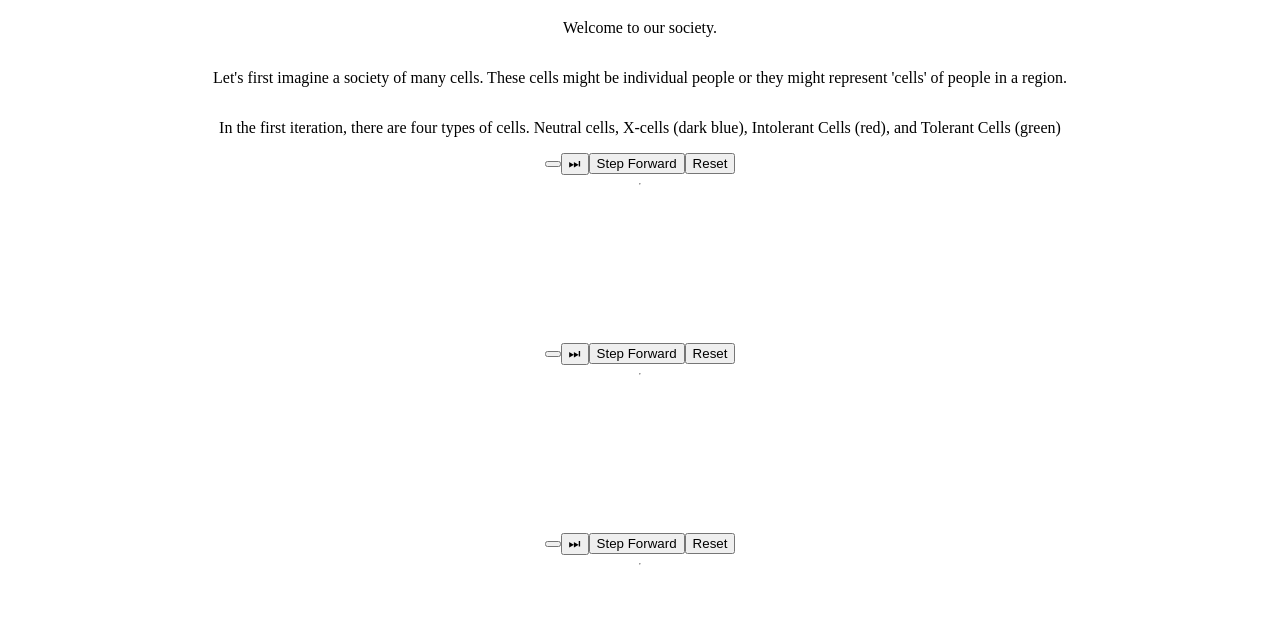
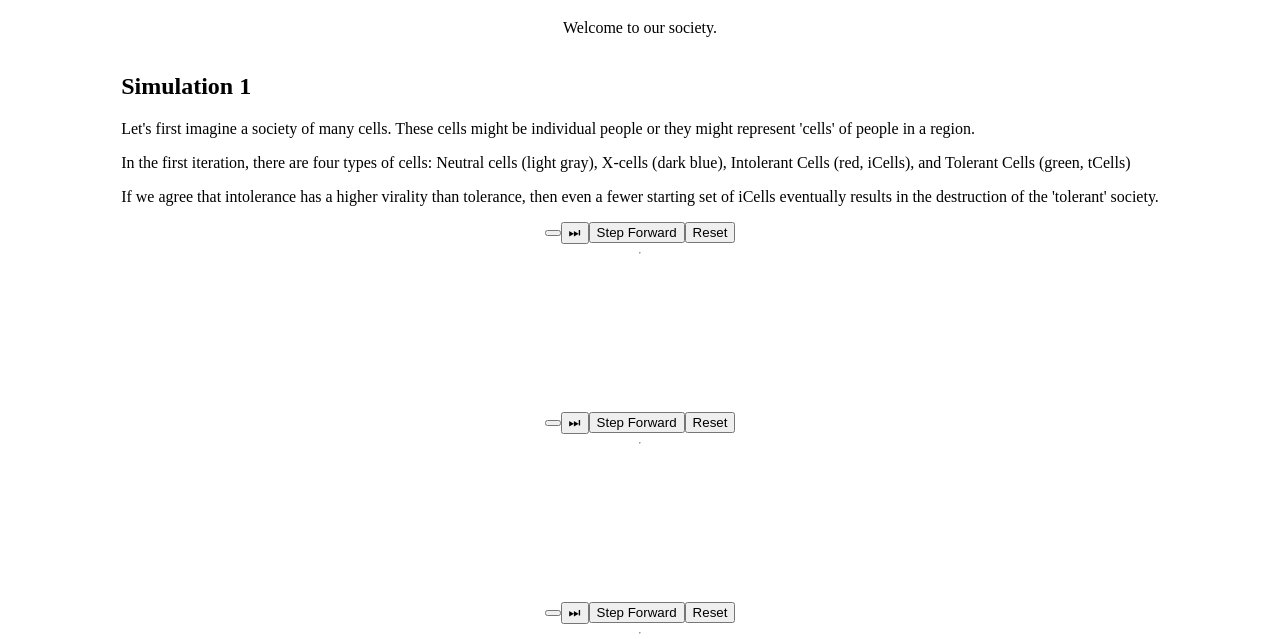
Before and after one commit to thomasmost/popperdox, a website: page app/index.html in a window 1280 px wide. Shown: the part 69-708 px from the top of the page. Drawn offline with nearby package versions, Linux system fonts and the light colour scheme.

Commit message:
add more copy and fix husky

```diff
--- a/app/index.html
+++ b/app/index.html
@@ -103,8 +103,23 @@
       <h1>Popperdox</h1>
       <p>Welcome to our society.</p>
     </div>
-    <p>Let's first imagine a society of many cells. These cells might be individual people or they might represent 'cells' of people in a region.</p>
-    <p>In the first iteration, there are four types of cells. Neutral cells, X-cells (dark blue), Intolerant Cells (red), and Tolerant Cells (green)</p>
+    <div>
+      <h2>Simulation 1</h2>
+      <p>
+        Let's first imagine a society of many cells. These cells might be
+        individual people or they might represent 'cells' of people in a region.
+      </p>
+      <p>
+        In the first iteration, there are four types of cells: Neutral cells
+        (light gray), X-cells (dark blue), Intolerant Cells (red, iCells), and
+        Tolerant Cells (green, tCells)
+      </p>
+      <p>
+        If we agree that intolerance has a higher virality than tolerance, then
+        even a fewer starting set of iCells eventually results in the
+        destruction of the 'tolerant' society.
+      </p>
+    </div>
     <div id="simulation-one" class="simulation">
       <div class="controls">
         <button class="play-pause"></button>
--- a/package.json
+++ b/package.json
@@ -16,7 +16,8 @@
     "build": "wasm-pack build",
     "dev": "pnpm --dir app run dev",
     "redev": "wasm-pack build && pnpm --dir app install && pnpm --dir app run dev",
-    "prepare": "husky"
+    "prepare": "husky",
+    "pre-commit": "lint-staged"
   },
   "keywords": [
     "webassembly",
```
Also changed, not shown: 1 other file.
